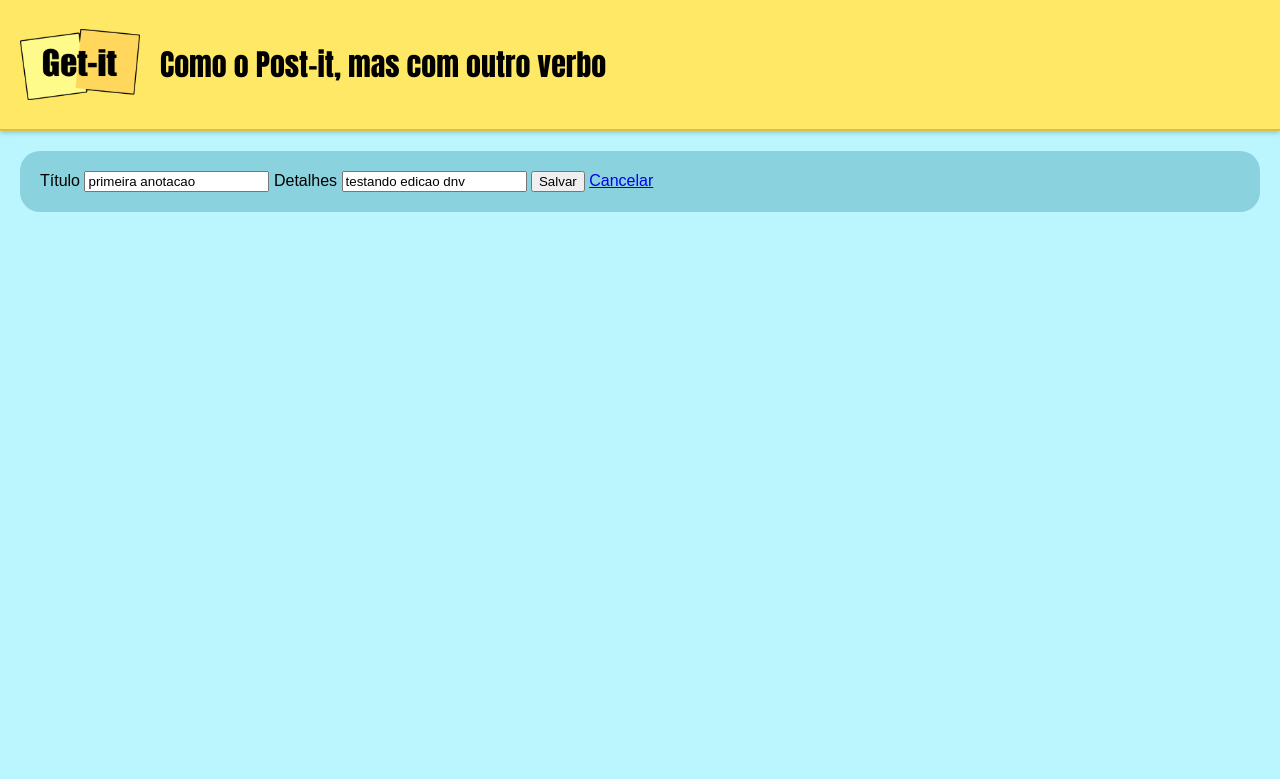
After one commit to kevminso14/projeto-1a-KevinSong, a Flask app: page /update/1 in a window 1280 px wide. The commit adds this page. Shown: the top 779 px of the page. Run offline with Flask 3, Linux system fonts and the light colour scheme; data comes from the database, SQL or seed files in the repository; both versions use the stored data as it was after the commit.

Commit message:
editar-anotacao

```diff
--- a/servidor.py
+++ b/servidor.py
@@ -25,6 +25,22 @@ def delete(id):
     views.delete(id)
     return redirect('/')
 
+@app.route('/update/<int:id>')
+def edit(id):
+
+    return render_template_string(views.update(id))
+
+@app.route('/update', methods=['POST'])
+def update_form():
+    id = request.form.get('id')
+    titulo = request.form.get('titulo')
+    detalhes = request.form.get('detalhes')
+
+    views.save_update(id, titulo, detalhes)
+
+    return redirect('/')
+
+
 
 
 if __name__ == '__main__':
--- a/static/templates/components/notes.html
+++ b/static/templates/components/notes.html
@@ -1,5 +1,6 @@
 <li class="note">
     <h3>{title}</h3>
     <p>{details}</p>
+    <a href="/update/{id}" name="edit_button"> Editar</a>
     <a href="/delete/{id}" name="delete_button">Excluir</a>
   </li>
--- /dev/null
+++ b/static/templates/update.html
@@ -0,0 +1,25 @@
+<link rel="stylesheet" href="{{{{ url_for('static', filename='css/getit.css') }}}}">
+<!DOCTYPE html>
+<html lang="en">
+<head>
+    <meta charset="UTF-8">
+
+    <div class="cabecalho">
+    <img src="{{{{ url_for('static', filename='img/logo-getit.png') }}}}">
+    <p>Como o Post-it, mas com outro verbo</p>
+</div>
+    <title>Editar anotação</title>
+</head>
+<body>
+    <form action="/update" method="POST">
+    <input type="hidden" name="id" value="{id}">
+    <label  for="titulo">Título</label>
+    <input id="titulo" type="text" name="titulo" value="{titulo}">
+
+    <label for="detalhes">Detalhes</label>
+    <input id="detalhes"  type="text" name="detalhes" value="{detalhes}">
+    <button type="submit">Salvar</button>
+    <a href="/">Cancelar</a>
+    </form>
+</body>
+</html>
--- a/utils.py
+++ b/utils.py
@@ -37,6 +37,25 @@ def delete_data(id):
     conexao.commit()
     conexao.close()
 
+def update_data(id):
+    conexao = sqlite3.connect('banco.db')
+    cursor = conexao.cursor()
+    cursor.execute('select * from note where id=?', (id,))
+    dado = cursor.fetchone()
+    conexao.close()
+    return {
+        "id": dado[0],
+        "titulo": dado[1],
+        "detalhes": dado[2]
+    }
+
+def update_note(id, titulo, detalhes):
+    conexao = sqlite3.connect('banco.db')
+    cursor = conexao.cursor()
+    cursor.execute('update note set title=? ,content=? where id =?',(titulo,detalhes,id))
+    conexao.commit()
+    conexao.close()
+
 def load_template(nome_arquivo):
     caminho = 'static/templates/' + nome_arquivo
     with open(caminho, "r", encoding= "utf-8") as arquivo:
--- a/views.py
+++ b/views.py
@@ -1,5 +1,5 @@
-from utils import load_data, load_template, add_data, delete_data
-import json
+from utils import load_data, load_template, add_data, delete_data, update_data, update_note
+
 
 def index():
     note_template = load_template('components/notes.html')
@@ -19,3 +19,15 @@ def submit(titulo, detalhes):
 
 def delete(id):
     delete_data(id)
+
+def update(id):
+    nota= update_data(id)
+
+    return load_template('update.html').format(
+        id=nota["id"],
+        titulo=nota["titulo"],
+        detalhes=nota["detalhes"]
+    )
+
+def save_update(id, titulo, detalhes):
+    update_note(id, titulo, detalhes)
```
Also changed, not shown: banco.db.
